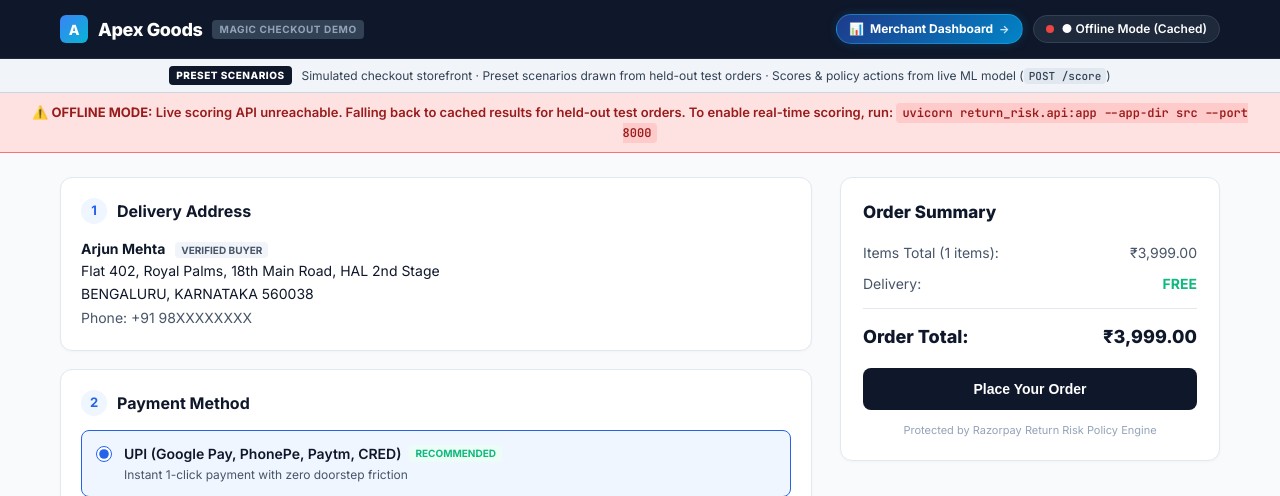
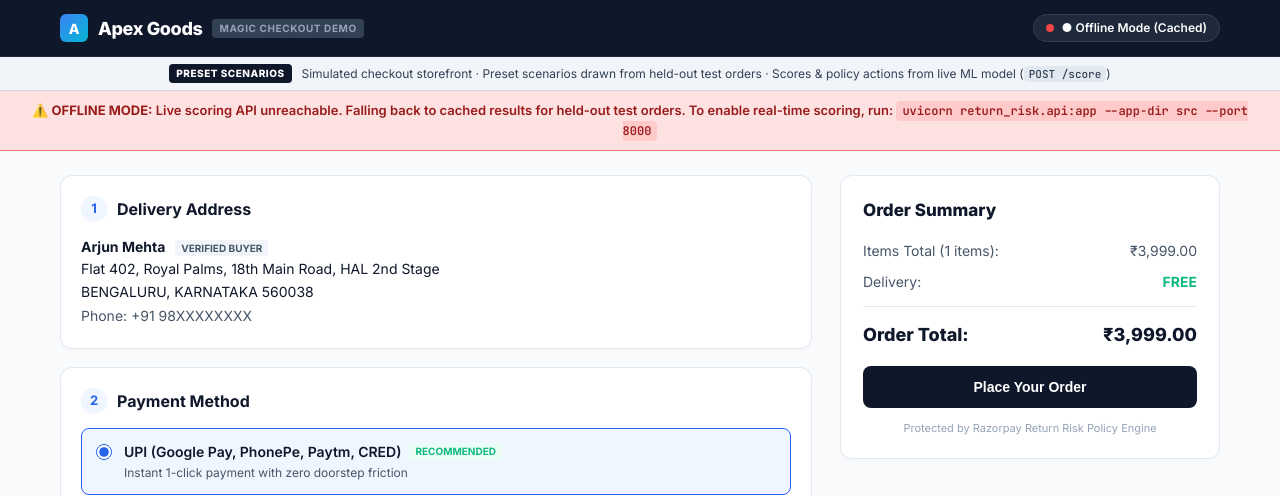
Before and after one commit to tarun05-design/razorpay-return-risk-scorer, a FastAPI app: page / in a window 1280 px wide. Shown: the top 496 px of the page. Run offline with FastAPI, Linux system fonts and the light colour scheme.

Commit message:
refactor(ui): remove merchant dashboard button from storefront header

```diff
--- a/src/return_risk/templates/checkout.html
+++ b/src/return_risk/templates/checkout.html
@@ -64,17 +64,6 @@
     .api-status-pill {
       display: flex; align-items: center; gap: 8px; font-size: 12px; font-weight: 600;
       padding: 4px 12px; border-radius: 20px; background: #1e293b; border: 1px solid #334155;
-    }
-    .dashboard-nav-btn {
-      display: flex; align-items: center; gap: 6px; font-size: 12px; font-weight: 700;
-      padding: 5px 12px; border-radius: 20px;
-      background: linear-gradient(135deg, #1e3a8a, #0284c7); color: #fff; text-decoration: none;
-      border: 1px solid rgba(56, 189, 248, 0.4); box-shadow: 0 0 10px rgba(2, 132, 199, 0.25);
-      transition: all 0.15s ease;
-    }
-    .dashboard-nav-btn:hover {
-      transform: translateY(-1px); border-color: #38bdf8;
-      box-shadow: 0 0 14px rgba(2, 132, 199, 0.45); color: #fff;
     }
     .status-dot {
       width: 8px; height: 8px; border-radius: 50%; background: var(--green);
@@ -355,7 +344,6 @@
       .checkout-container { grid-template-columns: 1fr; }
       .order-summary-card { position: static; }
       .advisor-modal { width: calc(100vw - 30px); right: 15px; bottom: 70px; }
-      .dashboard-nav-btn span.btn-label { display: none; }
     }
   </style>
 </head>
@@ -370,16 +358,9 @@
         <span>Apex Goods</span>
         <span class="store-tag">Magic Checkout Demo</span>
       </a>
-      <div style="display: flex; align-items: center; gap: 10px;">
-        <a href="/dashboard" class="dashboard-nav-btn" title="View ML performance, empirical curves, and live audit logs">
-          <span>📊</span>
-          <span class="btn-label">Merchant Dashboard</span>
-          <span style="font-size: 11px; opacity: 0.8;">→</span>
-        </a>
-        <div class="api-status-pill" id="apiStatusPill">
-          <div class="status-dot" id="statusDot"></div>
-          <span id="apiStatusText">Connecting to /score…</span>
-        </div>
+      <div class="api-status-pill" id="apiStatusPill">
+        <div class="status-dot" id="statusDot"></div>
+        <span id="apiStatusText">Connecting to /score…</span>
       </div>
     </div>
   </header>
```
Also changed, not shown: index.html (+3 -22 lines).
